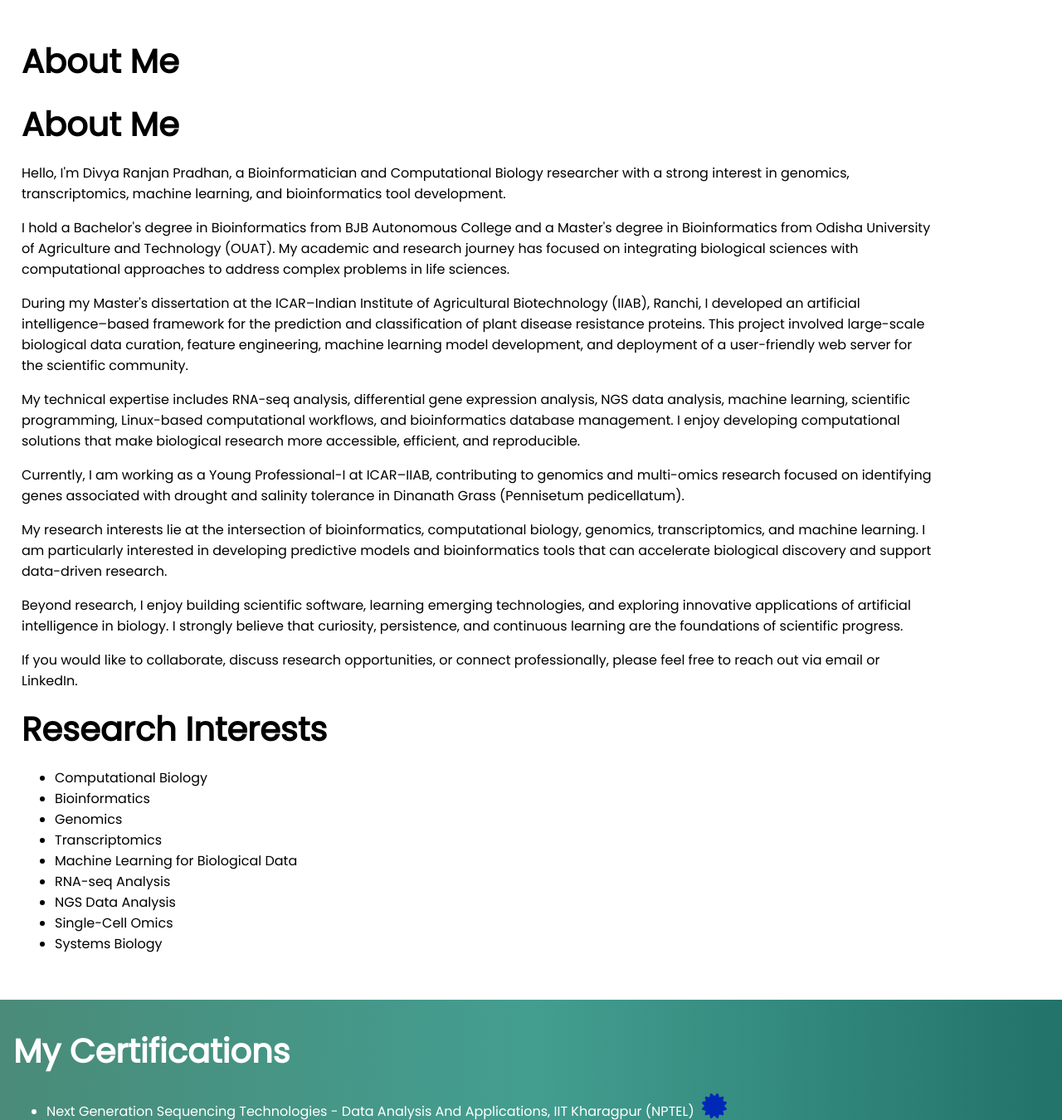
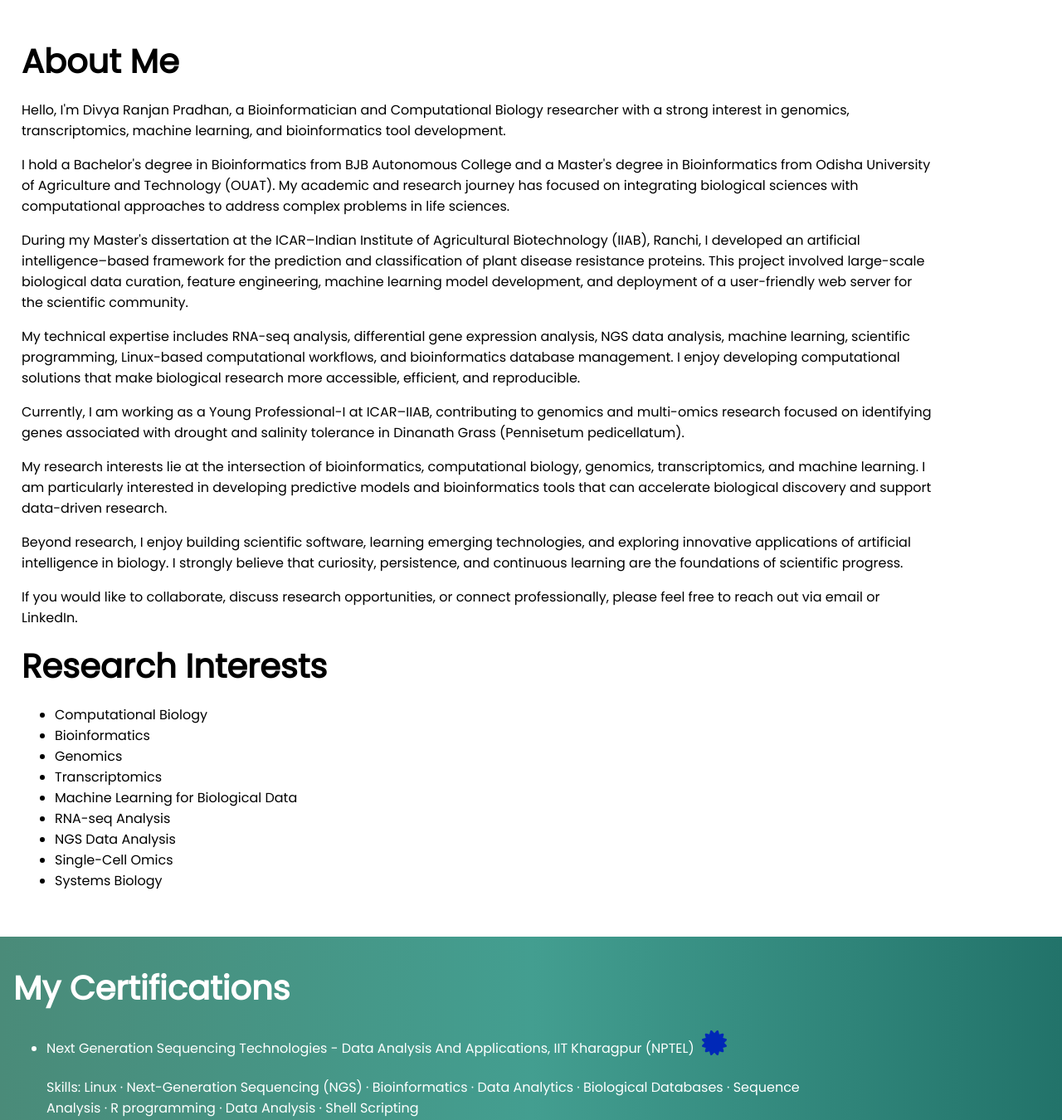
Before and after one commit to DivyaRanjan16/divya-portfolio, a plain HTML site: page index.html in a window 1280 px wide. Shown: the part 680-2030 px from the top of the page at 83% size. Drawn offline with Linux system fonts and the light colour scheme.

Commit message:
Update index.html

```diff
--- a/index.html
+++ b/index.html
@@ -73,9 +73,6 @@
 		<div class="about-text">
 			<h1 class="my-heading">About Me</h1>
 				<p class="lead-para">
-				<h1 class="my-heading">About Me</h1>
-
-				<p class="lead-para">
 				    Hello, I'm Divya Ranjan Pradhan, a Bioinformatician and Computational Biology researcher with a strong interest in genomics, transcriptomics, machine learning, and bioinformatics tool development.
 				</p>
 
@@ -106,10 +103,7 @@
 				<p>
    					If you would like to collaborate, discuss research opportunities, or connect professionally, please feel free to reach out via email or LinkedIn.
 				</p>
-			 	<section id="research" class="research">
-    <div class="research-text">
-        <h2 class="my-heading">Research Interests</h2>
-
+			 	<h1 class="my-heading">Research Interests</h1>
 		        <ul>
 		            <li>Computational Biology</li>
 		            <li>Bioinformatics</li>
```
Lines whose indentation alone changed are shown as unchanged.
